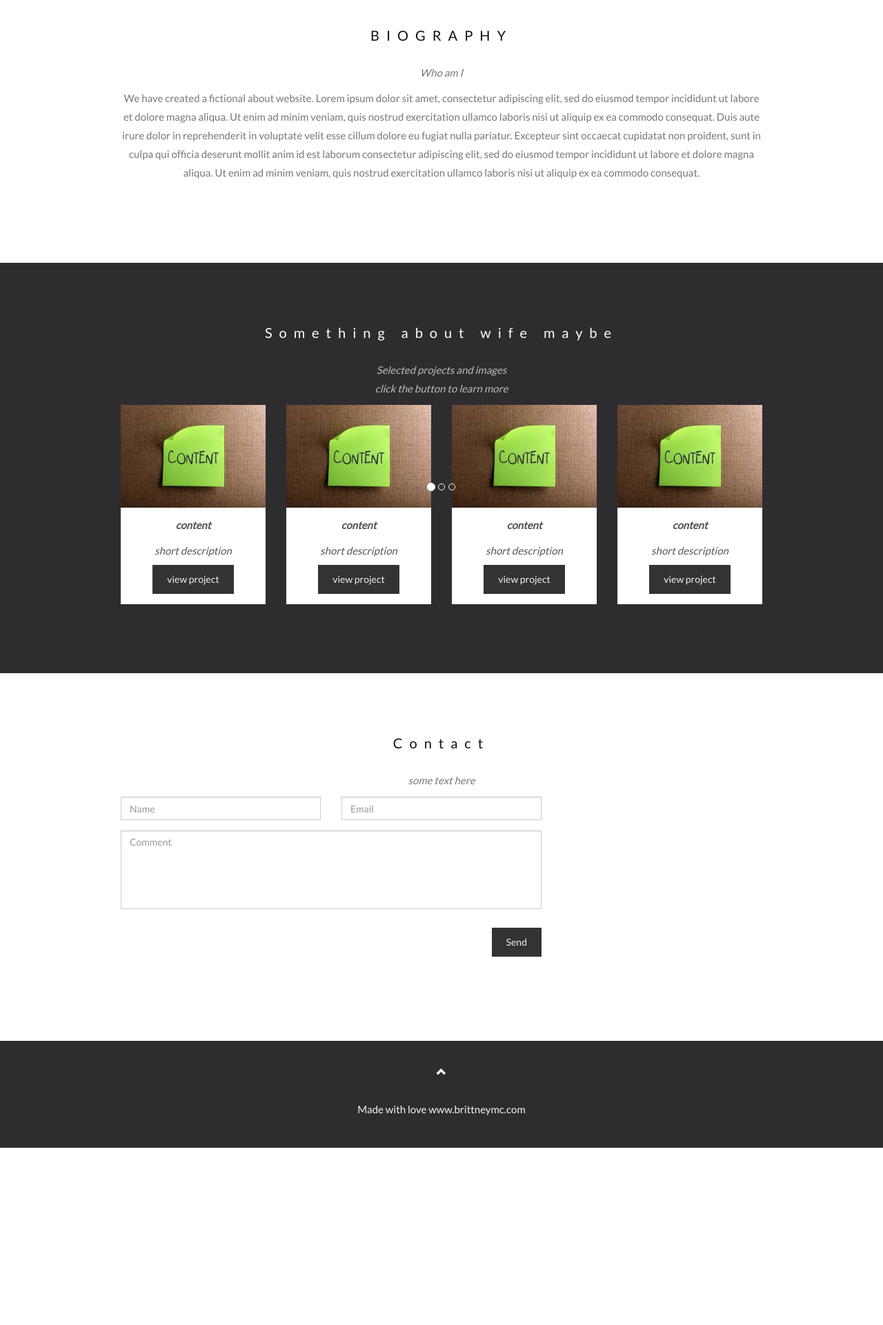
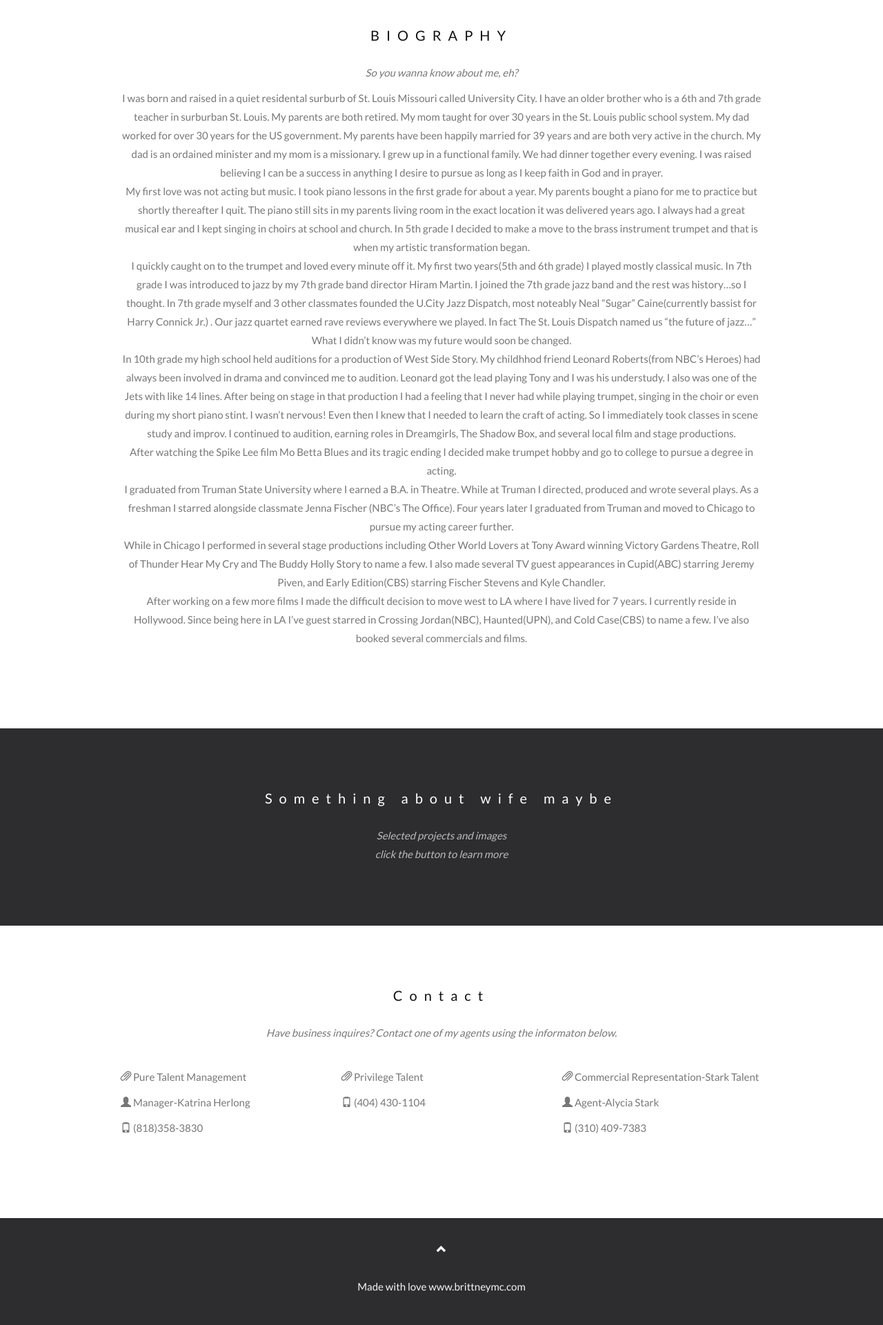
Before and after one commit to SeanP1tt/Brit-Website, a PHP site: page /about.html in a window 1280 px wide. Shown: the part 50-1971 px from the top of the page at 69% size. Before the commit the page ends 1714 px from the top, so only its background shows below. Run offline with PHP 8.4, Linux system fonts and the light colour scheme; some libraries are stand-ins or nearby versions.

Commit message:
trying to add final shell changes

```diff
--- a/root/about.html
+++ b/root/about.html
@@ -32,7 +32,7 @@
       <ul class="nav navbar-nav navbar-right">
         <li><a href="index.html">HOME</a></li>
         <li><a href="about.html">ABOUT</a></li>
-        <li><a href="#resume">RESUME</a></li>
+        <li><a href="resume.html">RESUME</a></li>
         <li><a href="gallery.html">GALLERY</a></li>
         <li><a href="#contact">CONTACT</a></li>
         <li class="dropdown">
@@ -50,29 +50,31 @@
   </div>
 </nav>
 
-<!-- header image -->
-<div id="myHeadear" class="header slide" data-ride="header">
-    <!-- Indicators -->
-    <ol class="carousel-indicators">
-      <li data-target="#myHeader" data-slide-to="0" class="active"></li>
-      <li data-target="#myHeader" data-slide-to="1"></li>
-      <li data-target="#myHeader" data-slide-to="2"></li>
-    </ol>
-
-
-
-
-
 <!-- Container (The about Section) -->
 <div id="about" class="container text-center">
   <h3>BIOGRAPHY</h3>
-  <p><em>Who am I</em></p>
-  <p>We have created a fictional about website. Lorem ipsum dolor sit amet, consectetur adipiscing elit, sed do eiusmod tempor incididunt ut labore et dolore magna aliqua. Ut enim ad minim veniam, quis nostrud exercitation ullamco laboris nisi ut aliquip ex ea commodo consequat. Duis aute irure dolor in reprehenderit in voluptate velit esse cillum dolore eu fugiat nulla pariatur. Excepteur sint occaecat cupidatat non proident, sunt in culpa qui officia deserunt mollit anim id est laborum consectetur adipiscing elit, sed do eiusmod tempor incididunt ut labore et dolore magna aliqua. Ut enim ad minim veniam, quis nostrud exercitation ullamco laboris nisi ut aliquip ex ea commodo consequat.</p>
+  <p><em>So you wanna know about me, eh?</em></p>
+
+  <p> I was born and raised in a quiet residental surburb of St. Louis Missouri called University City. I have an older brother who is a 6th and 7th grade teacher in surburban St. Louis. My parents are both retired. My mom taught for over 30 years in the St. Louis public school system. My dad worked for over 30 years for the US government. My parents have been happily married for 39 years and are both very active in the church. My dad is an ordained minister and my mom is a missionary. I grew up in a functional family. We had dinner together every evening. I was raised believing I can be a success in anything I desire to pursue as long as I keep faith in God and in prayer.
+  <br>
+My first love was not acting but music. I took piano lessons in the first grade for about a year. My parents bought a piano for me to practice but shortly thereafter I quit. The piano still sits in my parents living room in the exact location it was delivered years ago. I always had a great musical ear and I kept singing in choirs at school and church. In 5th grade I decided to make a move to the brass instrument trumpet and that is when my artistic transformation began.
+  <br>
+I quickly caught on to the trumpet and loved every minute off it. My first two years(5th and 6th grade) I played mostly classical music. In 7th grade I was introduced to jazz by my 7th grade band director Hiram Martin. I joined the 7th grade jazz band and the rest was history…so I thought. In 7th grade myself and 3 other classmates founded the U.City Jazz Dispatch, most noteably Neal “Sugar” Caine(currently bassist for Harry Connick Jr.) . Our jazz quartet earned rave reviews everywhere we played. In fact The St. Louis Dispatch named us “the future of jazz…” What I didn’t know was my future would soon be changed.
+  <br>
+In 10th grade my high school held auditions for a production of West Side Story. My childhhod friend Leonard Roberts(from NBC’s Heroes) had always been involved in drama and convinced me to audition. Leonard got the lead playing Tony and I was his understudy. I also was one of the Jets with like 14 lines. After being on stage in that production I had a feeling that I never had while playing trumpet, singing in the choir or even during my short piano stint. I wasn’t nervous! Even then I knew that I needed to learn the craft of acting. So I immediately took classes in scene study and improv. I continued to audition, earning roles in Dreamgirls, The Shadow Box, and several local film and stage productions.
+  <br>
+After watching the Spike Lee film Mo Betta Blues and its tragic ending I decided make trumpet hobby and go to college to pursue a degree in acting.
+  <br>
+I graduated from Truman State University where I earned a B.A. in Theatre. While at Truman I directed, produced and wrote several plays. As a freshman I starred alongside classmate Jenna Fischer (NBC’s The Office). Four years later I graduated from Truman and moved to Chicago to pursue my acting career further.
+  <br>
+While in Chicago I performed in several stage productions including Other World Lovers at Tony Award winning Victory Gardens Theatre, Roll of Thunder Hear My Cry and The Buddy Holly Story to name a few. I also made several TV guest appearances in Cupid(ABC) starring Jeremy Piven, and Early Edition(CBS) starring Fischer Stevens and Kyle Chandler.
+  <br>
+After working on a few more films I made the difficult decision to move west to LA where I have lived for 7 years. I currently reside in Hollywood. Since being here in LA I’ve guest starred in Crossing Jordan(NBC), Haunted(UPN), and Cold Case(CBS) to name a few. I’ve also booked several commercials and films.</p>
   <br>
 </div>
 
-<!-- Container (resume Section) | SOME CONTENT HERE, PERHAPS VIDEO REELS? -->
-<div id="resume" class="bg-1">
+<!-- SOME CONTENT HERE / fun facts? wife? -->
+<div id="none" class="bg-1">
   <div class="container">
     <h3 class="text-center">Something about wife maybe</h3>
     <p class="text-center">Selected projects and images<br> click the button to learn more</p>
@@ -83,40 +85,6 @@
       <li class="list-group-item">November <span class="badge">3</span></li>
     </ul>
     -->
-
-    <div class="row text-center">
-      <div class="col-sm-3">
-        <div class="thumbnail">
-          <img src="IMG/content.jpeg" alt="content" width="400" height="300">
-          <p><strong>content</strong></p>
-          <p>short description</p>
-          <button class="btn" data-toggle="modal" data-target="#myModal">view project</button>
-        </div>
-      </div>
-      <div class="col-sm-3">
-        <div class="thumbnail">
-          <img src="IMG/content.jpeg" alt="content" width="400" height="300">
-          <p><strong>content</strong></p>
-          <p>short description</p>
-          <button class="btn" data-toggle="modal" data-target="#myModal">view project</button>
-        </div>
-      </div>
-      <div class="col-sm-3">
-        <div class="thumbnail">
-          <img src="IMG/content.jpeg" alt="content" width="400" height="300">
-          <p><strong>content</strong></p>
-          <p>short description</p>
-          <button class="btn" data-toggle="modal" data-target="#myModal">view project</button>
-        </div>
-      </div>
-      <div class="col-sm-3">
-        <div class="thumbnail">
-          <img src="IMG/content.jpeg" alt="content" width="400" height="300">
-          <p><strong>content</strong></p>
-          <p>short description</p>
-          <button class="btn" data-toggle="modal" data-target="#myModal">view project</button>
-        </div>
-      </div>
     </div>
   </div>
 
@@ -159,37 +127,30 @@
 <!-- Container (Contact Section) -->
 <div id="contact" class="container">
   <h3 class="text-center">Contact</h3>
-  <p class="text-center"><em>some text here</em></p>
+  <p class="text-center"><em>Have business inquires? Contact one of my agents using the informaton below.</em></p>
+  <br>
+  <div class="row">
+    <!-- -->
+    <div class ="col-sm-4">
+      <p><span class="glyphicon glyphicon-paperclip"></span>    Pure Talent Management</p>
+      <p><span class="glyphicon glyphicon-user"></span>   Manager-Katrina Herlong</p>
+      <p><span class="glyphicon glyphicon-phone"></span>   (818)358-3830</p>
+    </div>
 
-  <div class="row">
-<!--
-    <div class="col-md-4">
-      <p>Fan? Drop a note.</p>
-      <p><span class="glyphicon glyphicon-map-marker"></span>Chicago, US</p>
-      <p><span class="glyphicon glyphicon-phone"></span>Phone: +00 1515151515</p>
-      <p><span class="glyphicon glyphicon-envelope"></span>Email: mail@mail.com</p>
+    <div class ="col-sm-4">
+      <p><span class="glyphicon glyphicon-paperclip"></span>   Privilege Talent</p>
+      <p><span class="glyphicon glyphicon-phone"></span>   (404) 430-1104</p>
     </div>
--->
-    <div class="col-md-8">
-      <div class="row">
-        <div class="col-sm-6 form-group">
-          <input class="form-control" id="name" name="name" placeholder="Name" type="text" required>
-        </div>
-        <div class="col-sm-6 form-group">
-          <input class="form-control" id="email" name="email" placeholder="Email" type="email" required>
-        </div>
-      </div>
-      <textarea class="form-control" id="comments" name="comments" placeholder="Comment" rows="5"></textarea>
-      <br>
-      <div class="row">
-        <div class="col-md-12 form-group">
-          <button class="btn pull-right" type="submit">Send</button>
-        </div>
-      </div>
+
+    <div class ="col-sm-4">
+      <p><span class="glyphicon glyphicon-paperclip"></span>   Commercial Representation-Stark Talent</p>
+      <p><span class="glyphicon glyphicon-user"></span>    Agent-Alycia Stark</p>
+      <p><span class="glyphicon glyphicon-phone"></span>   (310) 409-7383</p>
     </div>
   </div>
   <br>
 </div>
+<!-- end Contact section -->
 
 <!-- Footer -->
 <footer class="text-center">
--- a/root/stylesheet.css
+++ b/root/stylesheet.css
@@ -143,6 +143,7 @@ textarea {
 }
 
 .carousel-inner > .item > img {
-  width:500px;
+  /*width:500px;*/
+  width: 100%;
   height:600px;
 }
```
Also changed, not shown: Index.html (deleted, +0 -80 lines), root/gallery.html (+24 -65 lines), root/index.html (+28 -35 lines), root/resume.html (added, +118 -0 lines), root/IMG/test2.jpeg (added), root/IMG/test3.jpeg (added), 1 other file.
